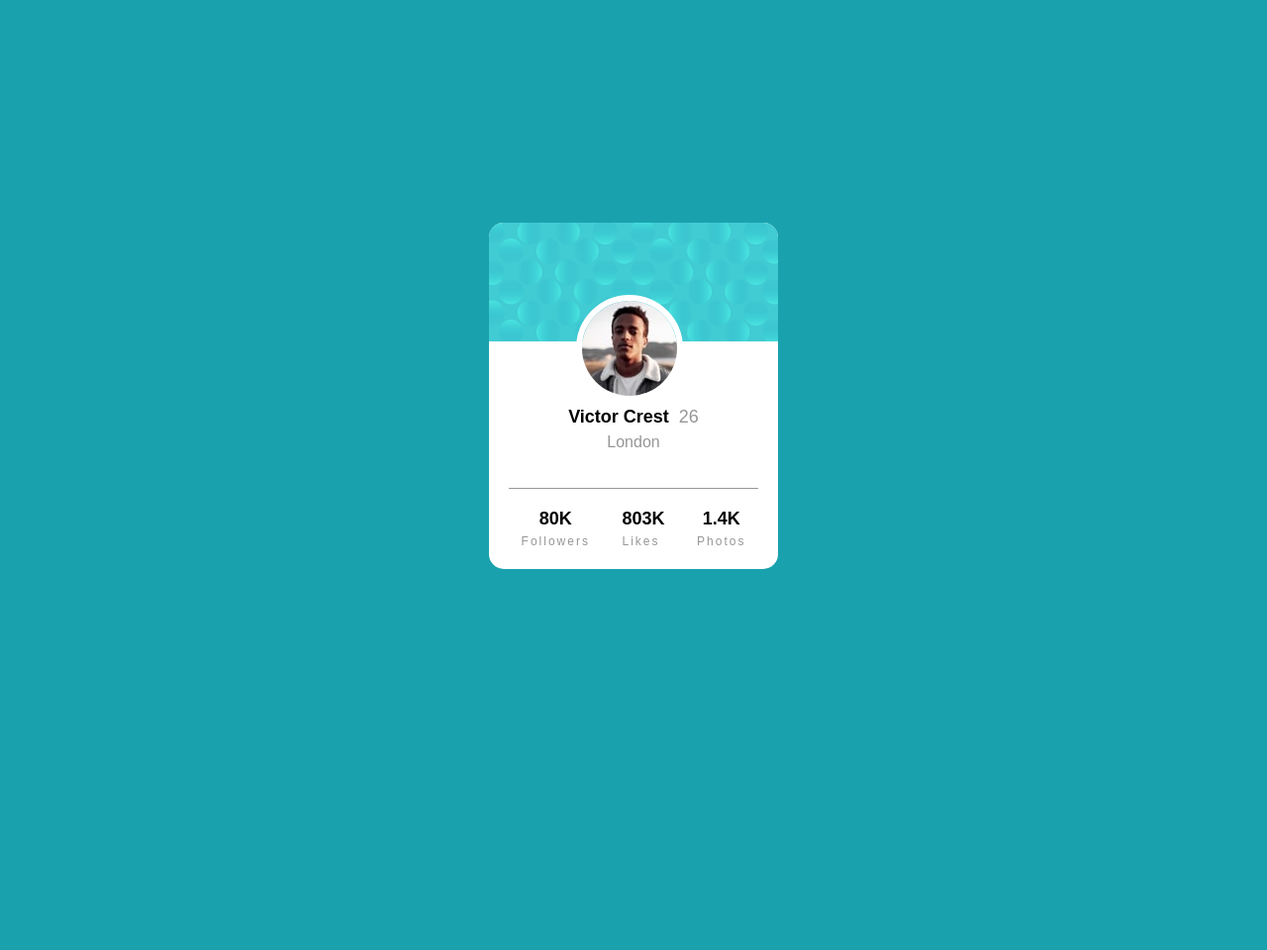
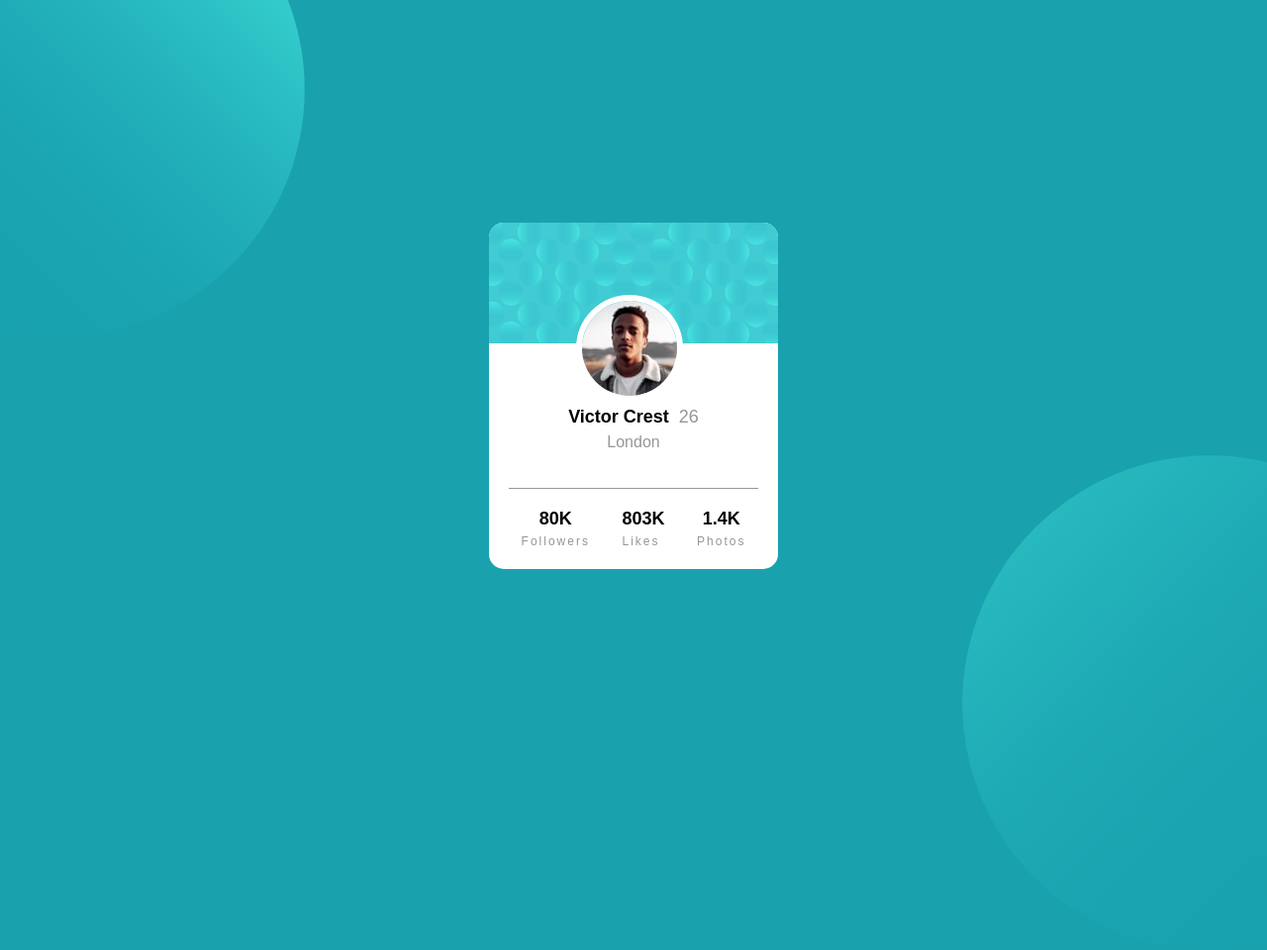
Before and after one commit to abhi-zero/profile-card-component, a plain HTML site: page index.html in a window 1280 px wide. Shown: the top 960 px of the page at 99% size. Drawn offline with Linux system fonts and the light colour scheme; the site is published under a folder, as on GitHub Pages, so addresses that start at the root find nothing; a web font is replaced by a local one.

Commit message:
update css and html

```diff
--- a/index.html
+++ b/index.html
@@ -13,10 +13,11 @@
 
   </head>
   <body>
-    <!-- <img class="top-circle" src="./images/bg-pattern-top.svg" alt>
-    <img class="bottom-circle" src="./images/bg-pattern-bottom.svg" alt> -->
-    <div class="top-circle"></div>
-    <div class="bottom-circle"></div>
+   <div class="wrapper">
+    <img class="top-circle" src="./images/bg-pattern-top.svg" alt="">
+    <img class="bottom-circle" src="./images/bg-pattern-bottom.svg" alt="">
+    <!-- <div class="top-circle"></div>
+    <div class="bottom-circle"></div> -->
 
     <main class="profile-card">
       <img class="top-cover" src="./images/bg-pattern-card.svg" alt>
@@ -44,5 +45,7 @@
       </footer>
 
     </main>
+   </div>
+
   </body>
 </html>
--- a/styles/style.css
+++ b/styles/style.css
@@ -125,14 +125,18 @@ h6 {
 }
 
 body {
-  height: 100vh;
-  width: 100%;
-  overflow: hidden;
   display: flex;
   place-content: center;
   position: relative;
   background-color: var(--Dark-cyan);
   font-family: var(--ff);
+  overflow: hidden;
+}
+
+.wrapper{
+  height: 100vh;
+  width: 100%;
+  overflow: hidden;
 }
 
 
@@ -140,7 +144,7 @@ body {
  .top-circle {
   width: 31.25rem;  /* 500px */
   height: 31.25rem;     /* 500px */
-  background: url(/images/bg-pattern-top.svg);
+  /* background: url(/images/bg-pattern-top.svg); */
   background-size: contain;
   object-fit: contain;
   position: absolute;
@@ -152,8 +156,8 @@ body {
 .bottom-circle {
   width: 31.25rem;       /* 500px */
   height: 31.25rem;      /* 500px */
-  background: url(/images/bg-pattern-bottom.svg);
-  background-size: contain;
+  /* background: url(/images/bg-pattern-bottom.svg);
+  background-size: contain; */
   object-fit: contain;
   position: absolute;
   bottom: -40%;
@@ -181,7 +185,7 @@ body {
 .top-cover {
   --br: 0.9375rem;     /* 15px */
 
-  height: 7.5rem;  /* 120px */
+  height: 7.6rem;  /* 120px */
   width: 100%;
   border-radius: var(--br) var(--br) 0 0;
 }
@@ -260,8 +264,8 @@ body {
   .top-circle {
   width: 31.25rem;  /* 500px */
   height: 31.25rem;     /* 500px */
-  background: url(/images/bg-pattern-top.svg);
-  background-size: contain;
+  /* background: url(./images/bg-pattern-top.svg);
+  background-size: contain; */
   object-fit: contain;
   position: absolute;
   top: -20%;
@@ -271,8 +275,8 @@ body {
 .bottom-circle {
   width: 31.25rem;       /* 500px */
   height: 31.25rem;      /* 500px */
-  background: url(/images/bg-pattern-bottom.svg);
-  background-size: contain;
+  /* background: url(/images/bg-pattern-bottom.svg);
+  background-size: contain; */
   object-fit: contain;
   position: absolute;
   bottom: -20%;
```
